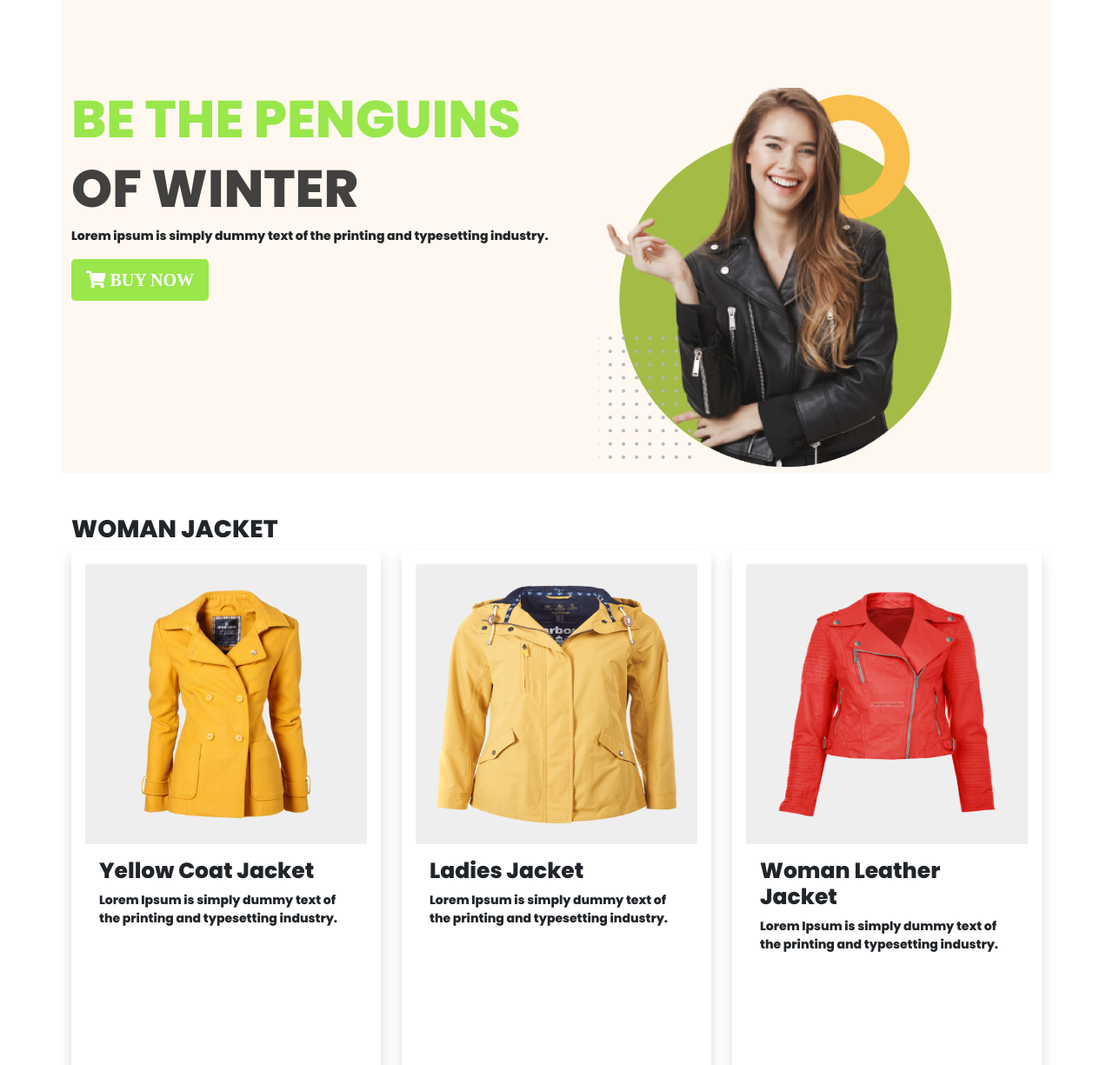
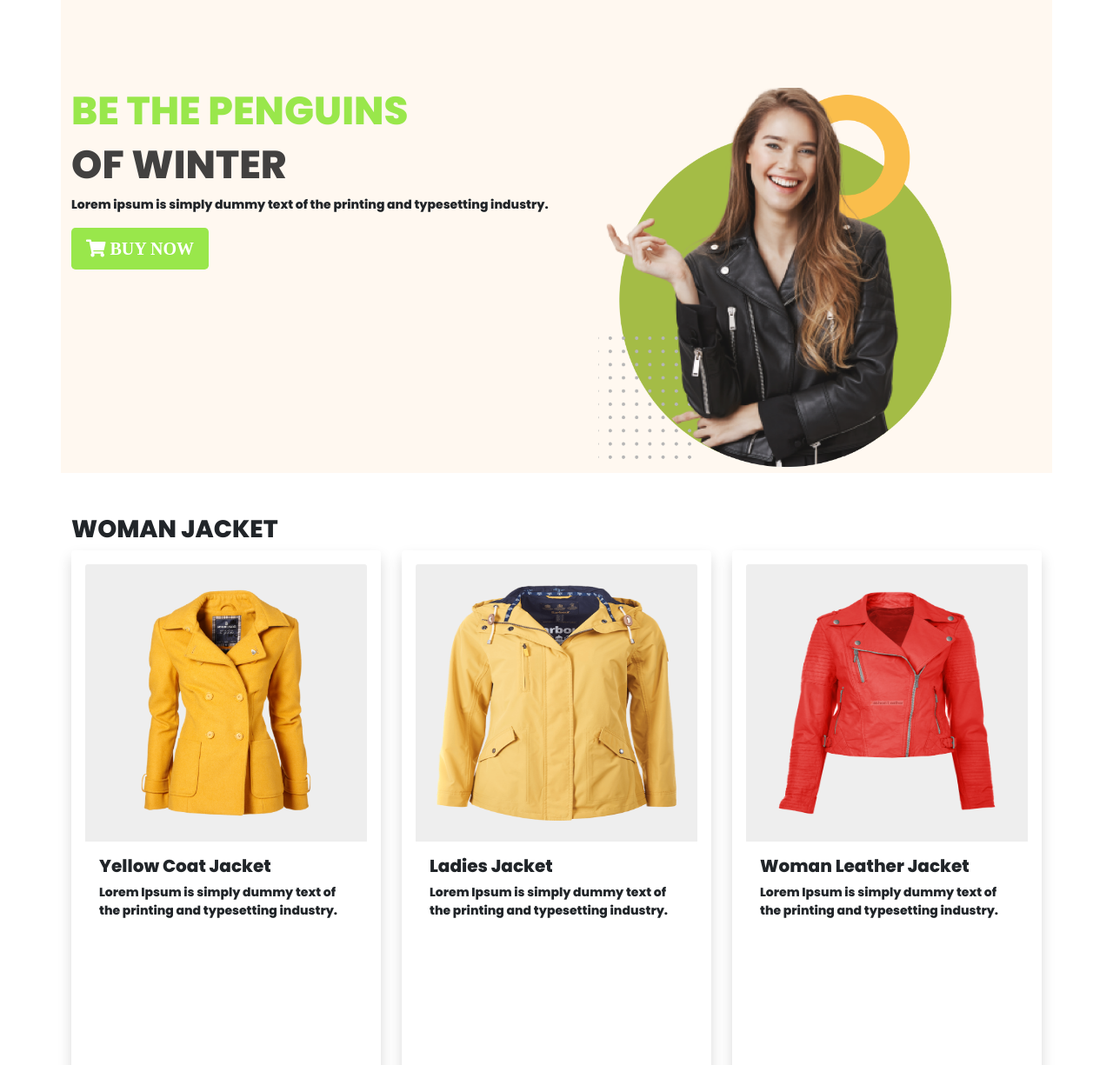
Before and after one commit to Anik-sarkar1/Penguin-Ecommerce, a plain HTML site: page index.html in a window 1280 px wide. Shown: the part 55-1280 px from the top of the page at 87% size. Drawn offline with nearby package versions, Linux system fonts and the light colour scheme.

Commit message:
first commit

```diff
--- a/style.css
+++ b/style.css
@@ -8,7 +8,8 @@ body {
 
 h1 {
     color: hsl(90, 76%, 60%);
-    font-size: 60px;
+    font-size: 45px;
+    font-family: 'Poppins', sans-serif;
 }
 
 h5, h6, p {
@@ -17,7 +18,7 @@ h5, h6, p {
 }
 
 h4 {
-    font-size: 25px;
+    font-size: 20px;
     font-family: 'Poppins', sans-serif;
 }
 
```
